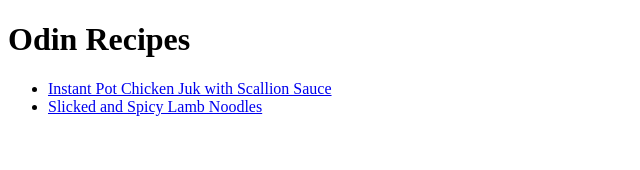
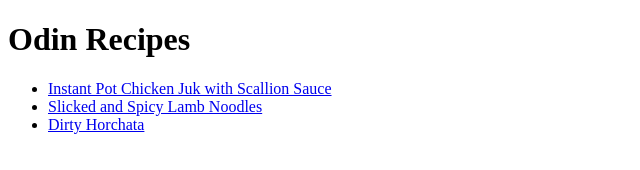
Before and after one commit to nweii/odin-recipes, a plain HTML site: page index.html in a window 1280 px wide. Shown: the whole page, without its empty margins (0-640 px from the left). Drawn offline with Linux system fonts and the light colour scheme.

Commit message:
Add third recipe

```diff
--- a/index.html
+++ b/index.html
@@ -11,6 +11,7 @@
 	<ul>
 		<li><a href="recipes/chicken-juk.html">Instant Pot Chicken Juk with Scallion Sauce</a></li>
 		<li><a href="recipes/lamb-noodles.html">Slicked and Spicy Lamb Noodles</a></li>
+		<li><a href="recipes/horchata.html">Dirty Horchata</a></li>
 	</ul>
 </body>
 </html>
```
